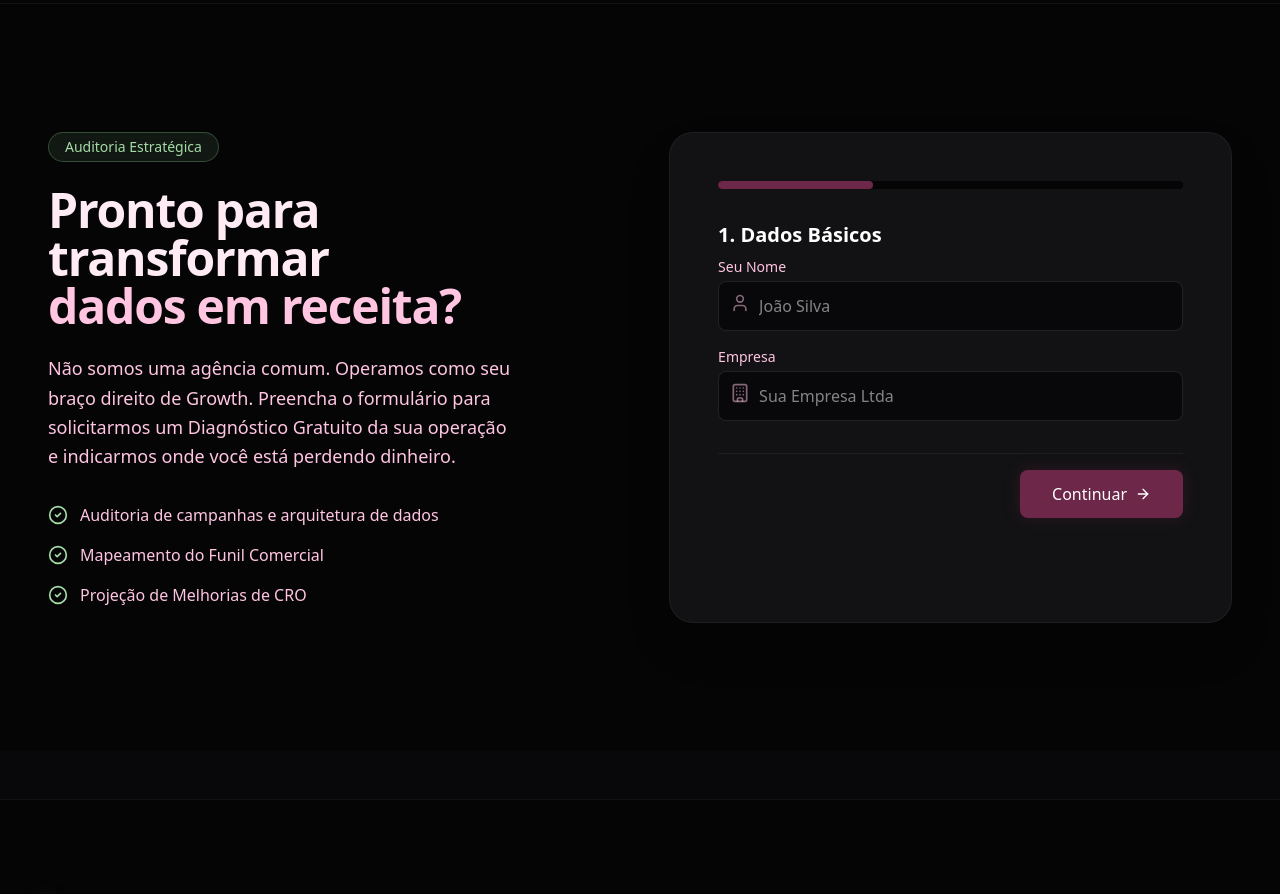
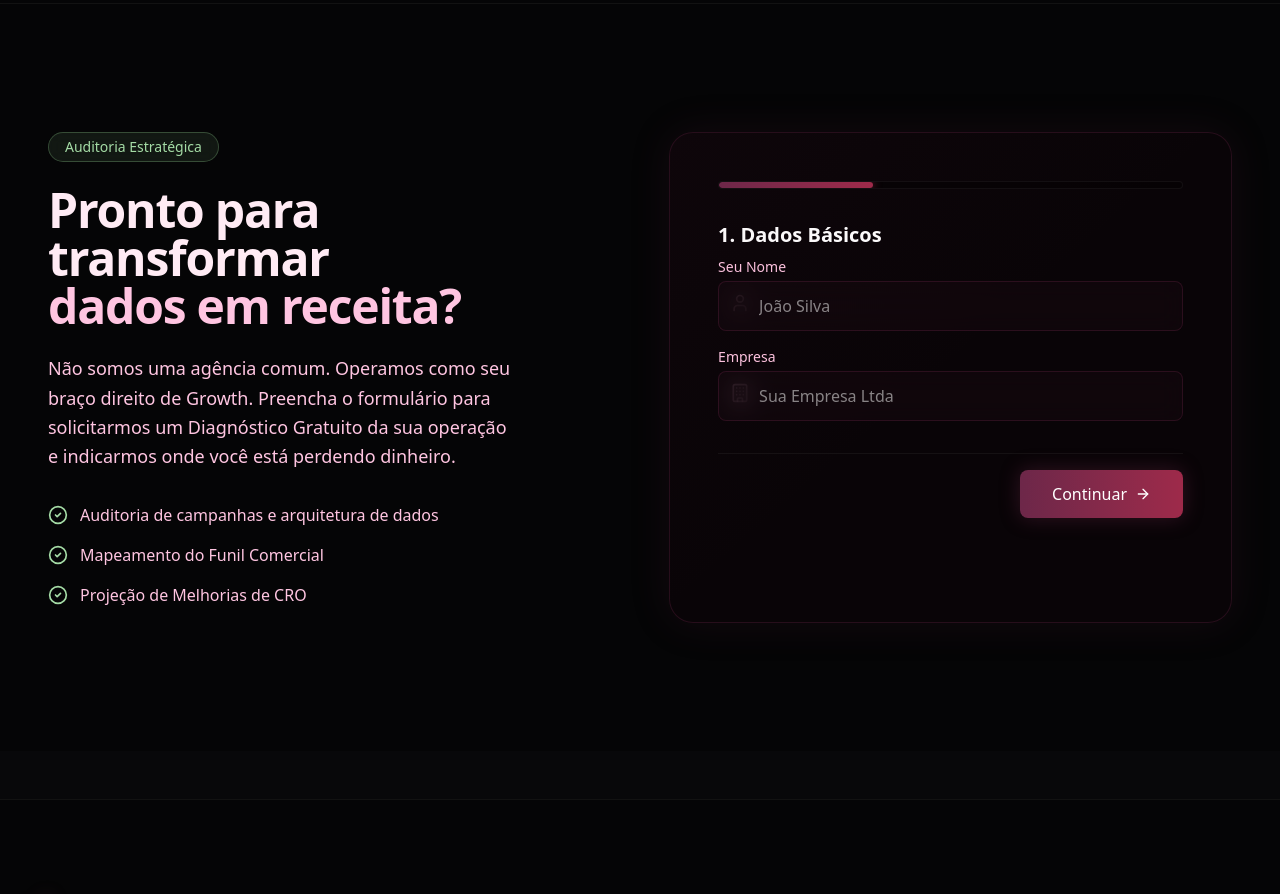
Before and after one commit to jooh44/site-vyrtech, a Next.js app: page / in a window 1280 px wide. Shown: the part 4260-5154 px from the top of the page. Built offline with nearby package versions, Linux system fonts and the light colour scheme.

Commit message:
style: apply same dark tech neon glassmorphism aesthetic to conversion form

```diff
--- a/src/components/ui/ConversionForm.tsx
+++ b/src/components/ui/ConversionForm.tsx
@@ -78,13 +78,14 @@ export function ConversionForm() {
                     </ul>
                 </div>
 
-                {/* Form Container */}
-                <div className="lg:w-1/2 bg-vyr-surface border border-white/5 p-8 md:p-12 rounded-3xl relative overflow-hidden shadow-2xl">
+                {/* Form Container - Tech Neon Glassmorphism */}
+                <div className="lg:w-1/2 bg-[#0A0508]/90 backdrop-blur-xl border border-[#6D2749]/30 p-8 md:p-12 rounded-3xl relative overflow-hidden shadow-[0_0_40px_rgba(109,39,73,0.15)] group transition-all duration-500 hover:border-[#6D2749]/60 hover:shadow-[0_0_50px_rgba(109,39,73,0.3)]">
+                    <div className="absolute inset-0 bg-gradient-to-br from-[#6D2749]/10 via-transparent to-transparent opacity-50 pointer-events-none" />
                     {/* Progress Bar */}
                     {!isSuccess && (
-                        <div className="w-full bg-vyr-darker h-2 rounded-full mb-8 overflow-hidden">
+                        <div className="w-full bg-[#050204]/60 border border-white/5 h-2 rounded-full mb-8 overflow-hidden relative">
                             <div
-                                className="bg-vyr-wine h-full transition-all duration-500 rounded-full"
+                                className="bg-gradient-to-r from-[#6D2749] to-[#9E2A4A] h-full transition-all duration-500 rounded-full shadow-[0_0_10px_rgba(158,42,74,0.8)]"
                                 style={{ width: `${(step / 3) * 100}%` }}
                             />
                         </div>
@@ -117,7 +118,7 @@ export function ConversionForm() {
                                                 name="name"
                                                 value={formData.name}
                                                 onChange={handleChange}
-                                                className="w-full bg-vyr-dark border border-white/10 rounded-lg pl-10 pr-4 py-3 text-white focus:outline-none focus:border-vyr-wine-light transition-colors"
+                                                className="w-full bg-[#1A0A13]/40 border border-[#6D2749]/30 rounded-lg pl-10 pr-4 py-3 text-white focus:outline-none focus:border-[#9E2A4A] focus:shadow-[0_0_15px_rgba(158,42,74,0.3)] transition-all duration-300 backdrop-blur-md"
                                                 placeholder="João Silva"
                                             />
                                         </div>
@@ -132,7 +133,7 @@ export function ConversionForm() {
                                                 name="company"
                                                 value={formData.company}
                                                 onChange={handleChange}
-                                                className="w-full bg-vyr-dark border border-white/10 rounded-lg pl-10 pr-4 py-3 text-white focus:outline-none focus:border-vyr-wine-light transition-colors"
+                                                className="w-full bg-[#1A0A13]/40 border border-[#6D2749]/30 rounded-lg pl-10 pr-4 py-3 text-white focus:outline-none focus:border-[#9E2A4A] focus:shadow-[0_0_15px_rgba(158,42,74,0.3)] transition-all duration-300 backdrop-blur-md"
                                                 placeholder="Sua Empresa Ltda"
                                             />
                                         </div>
@@ -154,7 +155,7 @@ export function ConversionForm() {
                                                 name="email"
                                                 value={formData.email}
                                                 onChange={handleChange}
-                                                className="w-full bg-vyr-dark border border-white/10 rounded-lg pl-10 pr-4 py-3 text-white focus:outline-none focus:border-vyr-wine-light transition-colors"
+                                                className="w-full bg-[#1A0A13]/40 border border-[#6D2749]/30 rounded-lg pl-10 pr-4 py-3 text-white focus:outline-none focus:border-[#9E2A4A] focus:shadow-[0_0_15px_rgba(158,42,74,0.3)] transition-all duration-300 backdrop-blur-md"
                                                 placeholder="nome@empresa.com.br"
                                             />
                                         </div>
@@ -169,7 +170,7 @@ export function ConversionForm() {
                                                 name="phone"
                                                 value={formData.phone}
                                                 onChange={handleChange}
-                                                className="w-full bg-vyr-dark border border-white/10 rounded-lg pl-10 pr-4 py-3 text-white focus:outline-none focus:border-vyr-wine-light transition-colors"
+                                                className="w-full bg-[#1A0A13]/40 border border-[#6D2749]/30 rounded-lg pl-10 pr-4 py-3 text-white focus:outline-none focus:border-[#9E2A4A] focus:shadow-[0_0_15px_rgba(158,42,74,0.3)] transition-all duration-300 backdrop-blur-md"
                                                 placeholder="(11) 99999-9999"
                                             />
                                         </div>
@@ -190,7 +191,7 @@ export function ConversionForm() {
                                                 name="revenue"
                                                 value={formData.revenue}
                                                 onChange={handleChange}
-                                                className="w-full bg-vyr-dark border border-white/10 rounded-lg pl-10 pr-4 py-3 text-white focus:outline-none focus:border-vyr-wine-light transition-colors appearance-none"
+                                                className="w-full bg-[#1A0A13]/40 border border-[#6D2749]/30 rounded-lg pl-10 pr-4 py-3 text-white focus:outline-none focus:border-[#9E2A4A] focus:shadow-[0_0_15px_rgba(158,42,74,0.3)] transition-all duration-300 backdrop-blur-md appearance-none"
                                             >
                                                 <option value="" disabled>Selecione uma faixa...</option>
                                                 <option value="Até 30k">Até R$ 30.000</option>
@@ -209,7 +210,7 @@ export function ConversionForm() {
                                                 name="segment"
                                                 value={formData.segment}
                                                 onChange={handleChange}
-                                                className="w-full bg-vyr-dark border border-white/10 rounded-lg pl-10 pr-4 py-3 text-white focus:outline-none focus:border-vyr-wine-light transition-colors appearance-none"
+                                                className="w-full bg-[#1A0A13]/40 border border-[#6D2749]/30 rounded-lg pl-10 pr-4 py-3 text-white focus:outline-none focus:border-[#9E2A4A] focus:shadow-[0_0_15px_rgba(158,42,74,0.3)] transition-all duration-300 backdrop-blur-md appearance-none"
                                             >
                                                 <option value="" disabled>Selecione seu segmento...</option>
                                                 <option value="Tecnologia">Tecnologia & SaaS</option>
@@ -238,7 +239,7 @@ export function ConversionForm() {
                                 <button
                                     type="submit"
                                     disabled={isSubmitting}
-                                    className="px-8 py-3 rounded-lg bg-vyr-wine hover:bg-vyr-wine-light text-white font-medium transition-all shadow-[0_0_15px_rgba(93,36,60,0.4)] flex items-center disabled:opacity-50"
+                                    className="px-8 py-3 rounded-lg bg-gradient-to-r from-[#6D2749] to-[#9E2A4A] hover:to-[#B63358] text-white font-medium transition-all shadow-[0_0_20px_rgba(109,39,73,0.4)] hover:shadow-[0_0_30px_rgba(158,42,74,0.6)] flex items-center disabled:opacity-50"
                                 >
                                     {isSubmitting ? "Enviando..." : step === 3 ? "Finalizar" : "Continuar"}
                                     {!isSubmitting && step < 3 && <ArrowRight className="w-4 h-4 ml-2" />}
```
